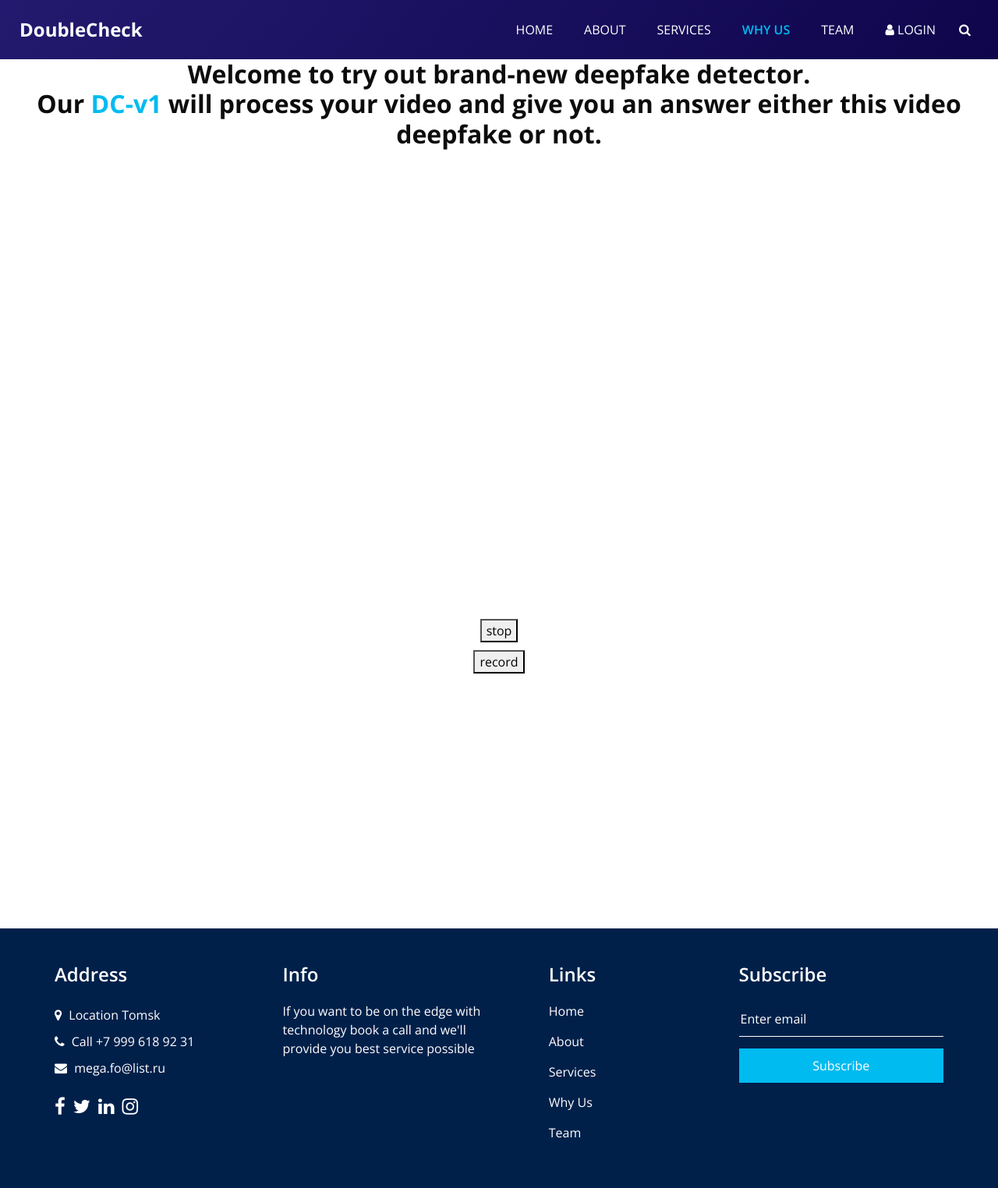
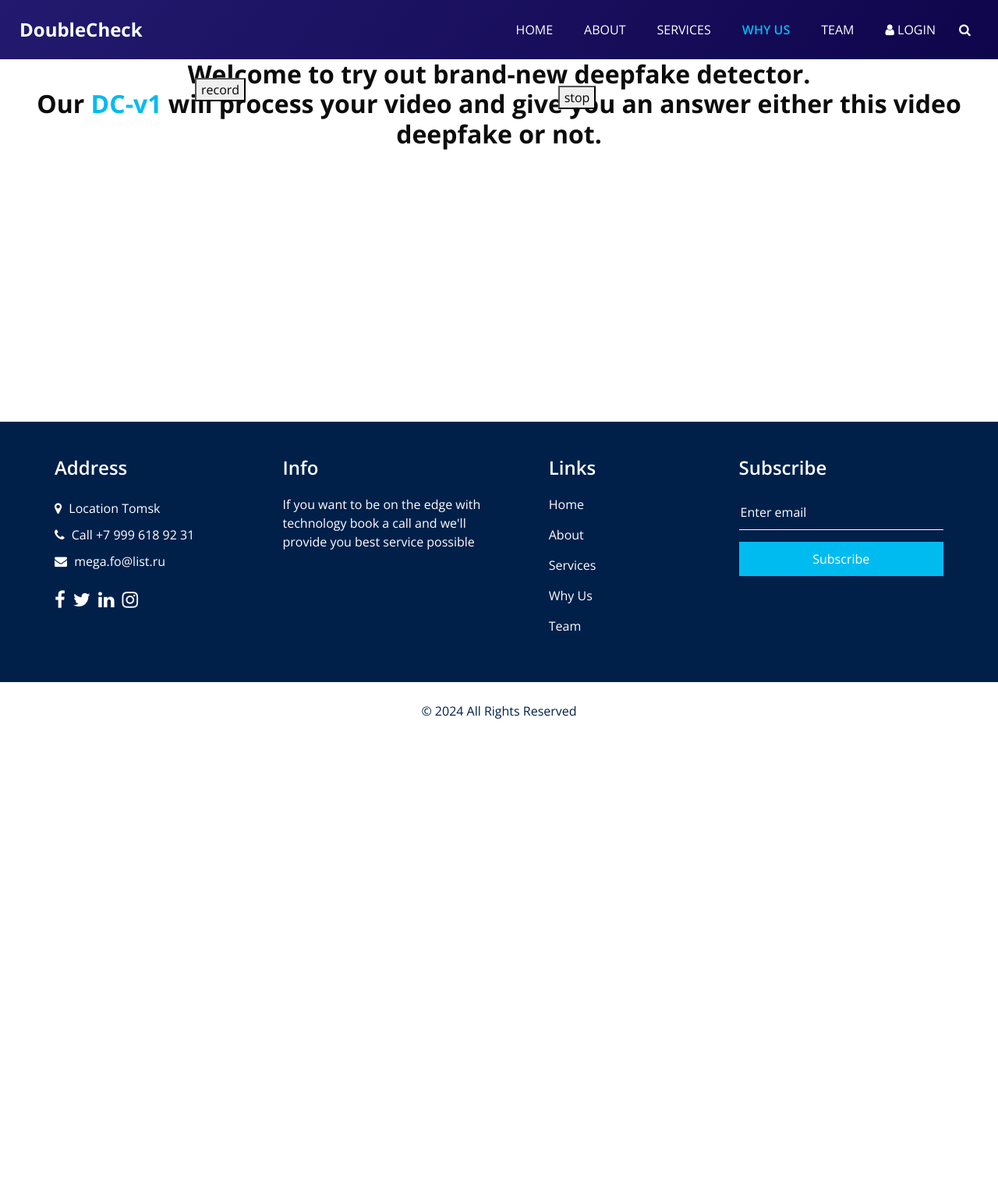
Before and after one commit to Roman12322/DoubleCheck, a Django app: template main/templates/main/main.html in a window 1280 px wide; the page is wider, and only the part inside the window is pictured. Shown: the top 1524 px of that part at 78% size. After the commit the page ends 922 px from the top of that part, so only its background shows below. Run offline with Django 3.2, Linux system fonts and the light colour scheme; the template is opened without the code that fills it, so the values that code supplies are empty; some libraries are stand-ins or nearby versions.

Commit message:
trying to fix .css v4

```diff
--- a/main/templates/main/main.html
+++ b/main/templates/main/main.html
@@ -80,7 +80,7 @@
           <div class="video-window">
             <video id="video" width="256" height="256" autoplay></video>
           </div>
-          <div>
+          <div class="stop-button">
             <button class="try-button" id="stop" type="submit">stop</button>
           </div>
       </form>
--- a/static/main/css/style.css
+++ b/static/main/css/style.css
@@ -603,7 +603,7 @@ a:focus {
   display: flex;
   justify-content: center;
   align-items: center;
-  height: 1000px;
+  height: 350px;
 }
 
 .video_section .video-container {
@@ -635,14 +635,17 @@ a:focus {
   margin-top: 10px; /* небольшой отступ сверху для визуального разделения от видео */
 }
 
+.stop-button {
+  position: absolute;
+  top: 100px;
+  left: 100px;
+}
 /* Стилизация блока с кнопкой 'record' */
 .record-button {
-  display: flex;
-  justify-content: center;
-  width: 100%;
-  margin-top: 10px; /* аналогичный отступ, как у кнопки 'stop' */
+  position: absolute;
+  top: 100px;
+  left: 250px;
 }
-
 
 /*team section */
 .team_section {
```
